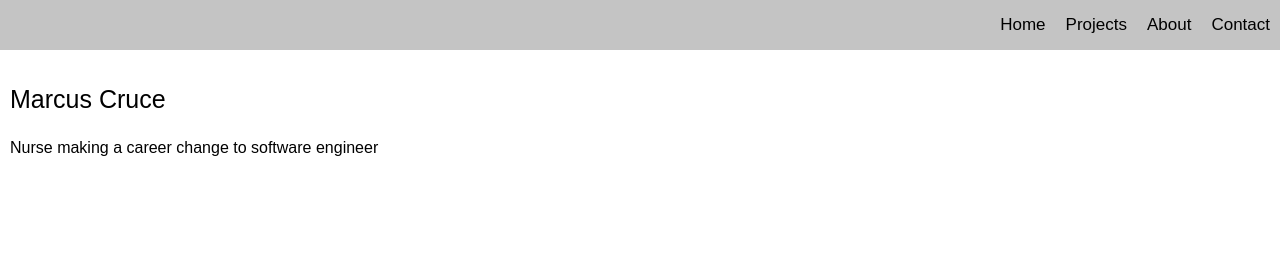
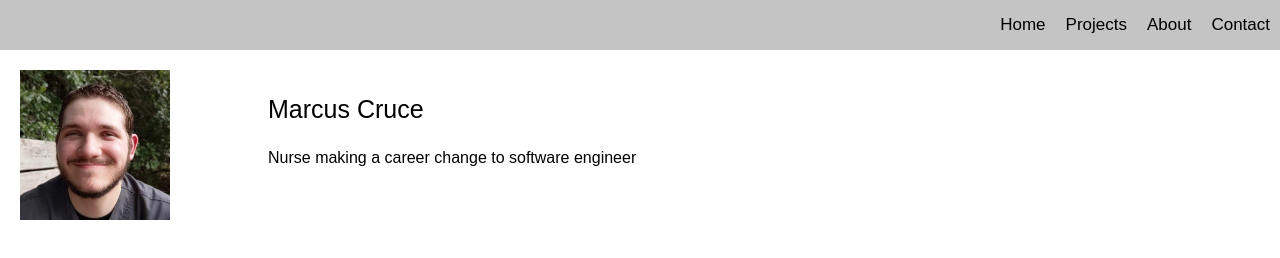
Before and after one commit to mcruce/mcruce.com, a plain HTML site: page index.html in a window 1280 px wide. Drawn offline with Linux system fonts and the light colour scheme.

Commit message:
Updated index.html and stylesheet.css, added img

```diff
--- a/index.html
+++ b/index.html
@@ -13,8 +13,11 @@
             <a href="#home">Home</a>
         </div>
         <div class="about">
+            <img id="me" src="me.jpg" alt="A picture of me">
+            <div class="text">
             <p class="name">Marcus Cruce</p>
             <p>Nurse making a career change to software engineer</p>
+            </div>
         </div>
     </body>
 </html>
--- a/stylesheet.css
+++ b/stylesheet.css
@@ -22,6 +22,19 @@ p.name {
 .navbar a:hover {
     border-bottom: 5px solid black;
 }
+.text {
+    float: right;
+    width: 80%;
+}
 .about {
-    padding: 10px;
+    padding: 20px;
 }
+.about::after {
+    content: "";
+    display: table;
+    clear: both;
+}
+#me {
+    float: left;
+    height: 150px;
+}
```
Also changed, not shown: me.jpg (added).
